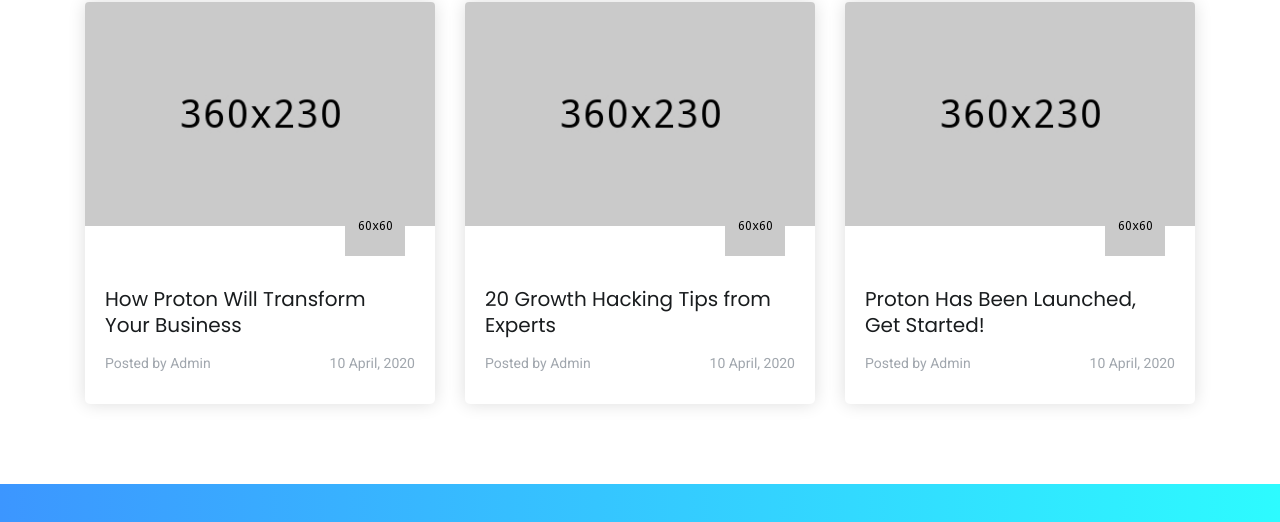
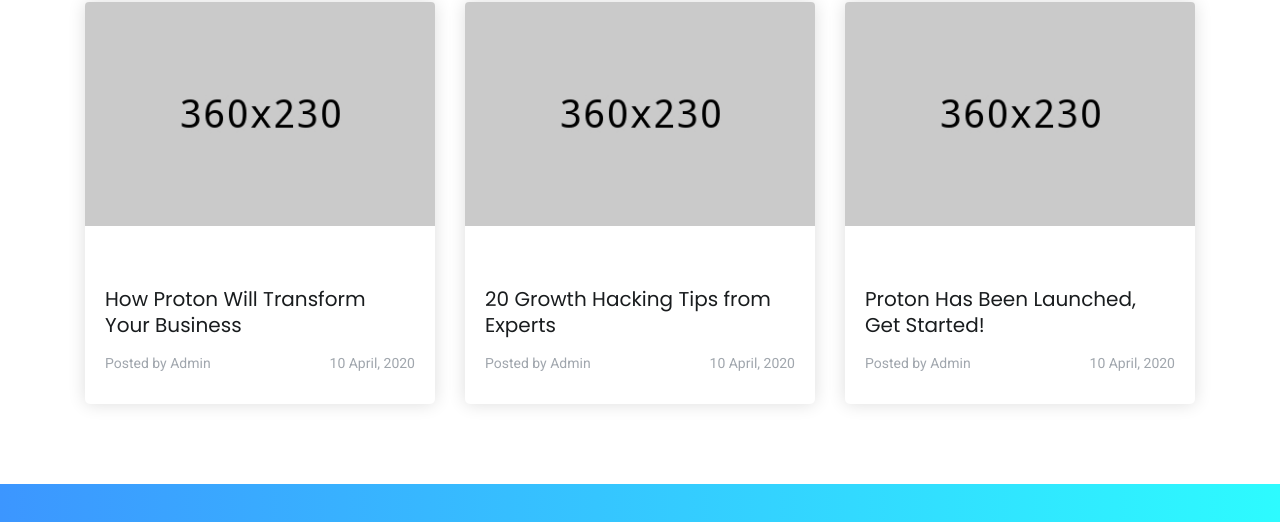
Before and after one commit to CyberMiles/appdownload, a plain HTML site: page index.html in a window 1280 px wide. Shown: the part 5484-6006 px from the top of the page. Drawn offline with Linux system fonts and the light colour scheme; files whose address does not match are found by name.

Commit message:
Remove blog author photos

```diff
--- a/index.html
+++ b/index.html
@@ -460,9 +460,6 @@
                 <a href="single-post.html">
                   <img src="img/blog/img1.jpg" alt="">
                 </a>
-                <div class="author-img">
-                  <img src="img/blog/author.png" alt="">
-                </div>
               </div>
               <div class="blog-item-text">
                 <h3><a href="single-post.html">How Proton Will Transform Your Business</a></h3>
@@ -482,9 +479,6 @@
                 <a href="single-post.html">
                   <img src="img/blog/img2.jpg" alt="">
                 </a>
-                <div class="author-img">
-                  <img src="img/blog/author.png" alt="">
-                </div>
               </div>
               <div class="blog-item-text">
                 <h3><a href="single-post.html">20 Growth Hacking Tips from Experts</a></h3>
@@ -504,9 +498,6 @@
                 <a href="single-post.html">
                   <img src="img/blog/img3.jpg" alt="">
                 </a>
-                <div class="author-img">
-                  <img src="img/blog/author.png" alt="">
-                </div>
               </div>
               <div class="blog-item-text">
                 <h3><a href="single-post.html">Proton Has Been Launched, Get Started!</a></h3>
```
